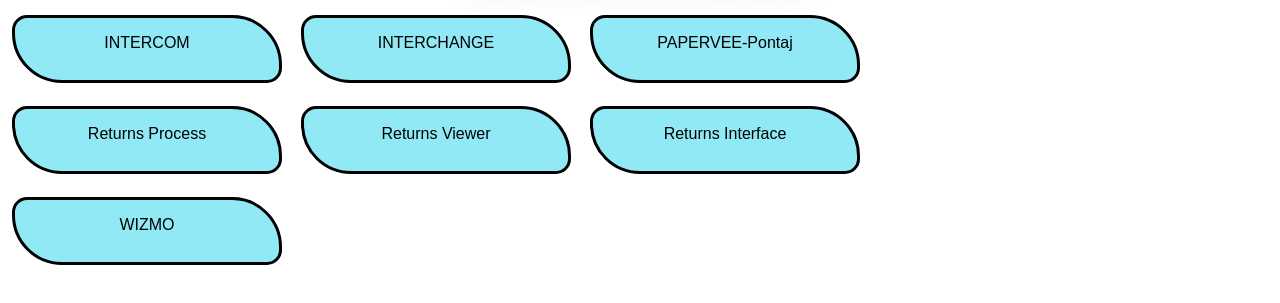
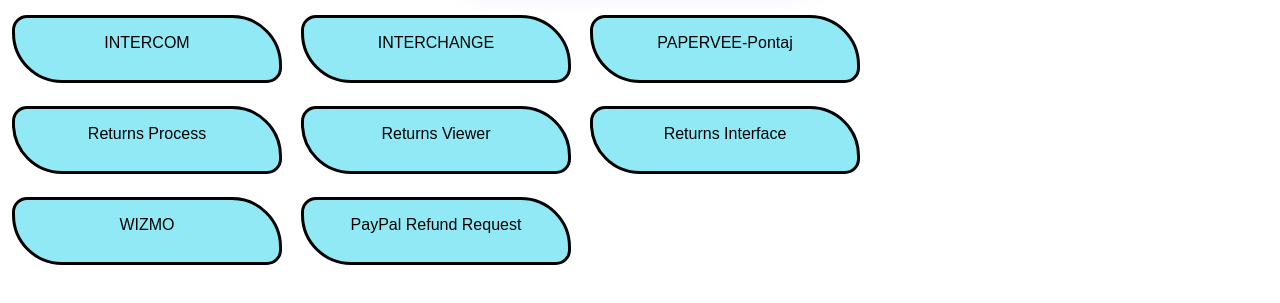
Before and after one commit to IlieKits/Kits-Shortcuts-in-Life, a plain HTML site: page Applications.html in a window 1280 px wide. Shown: the part 127-430 px from the top of the page. Drawn offline with Linux system fonts and the light colour scheme.

Commit message:
Update Applications.html

```diff
--- a/Applications.html
+++ b/Applications.html
@@ -35,7 +35,7 @@
 
         <tr>
             <td><a href="https://wizmosolutions.zendesk.com/auth/v3/signin?notice=session_timeout&return_to=https%3A%2F%2Fwizmosolutions.zendesk.com%2Fhc%2Fen-us%2Frequests%2F104868&role=end_user" class="button button1" target="_blank" style= "background-color:#90e9f5">WIZMO</a></td>
-
+            <td><a href="https://docs.google.com/forms/d/e/1FAIpQLScaZP_PvgeKBUxZCn6RS7Ax8GjVOkOxg8jnB259M1oJe7R1PA/viewform" class="button button1" target="_blank" style= "background-color:#90e9f5">PayPal Refund Request</a></td>
         </tr>
 
     </table>
```
